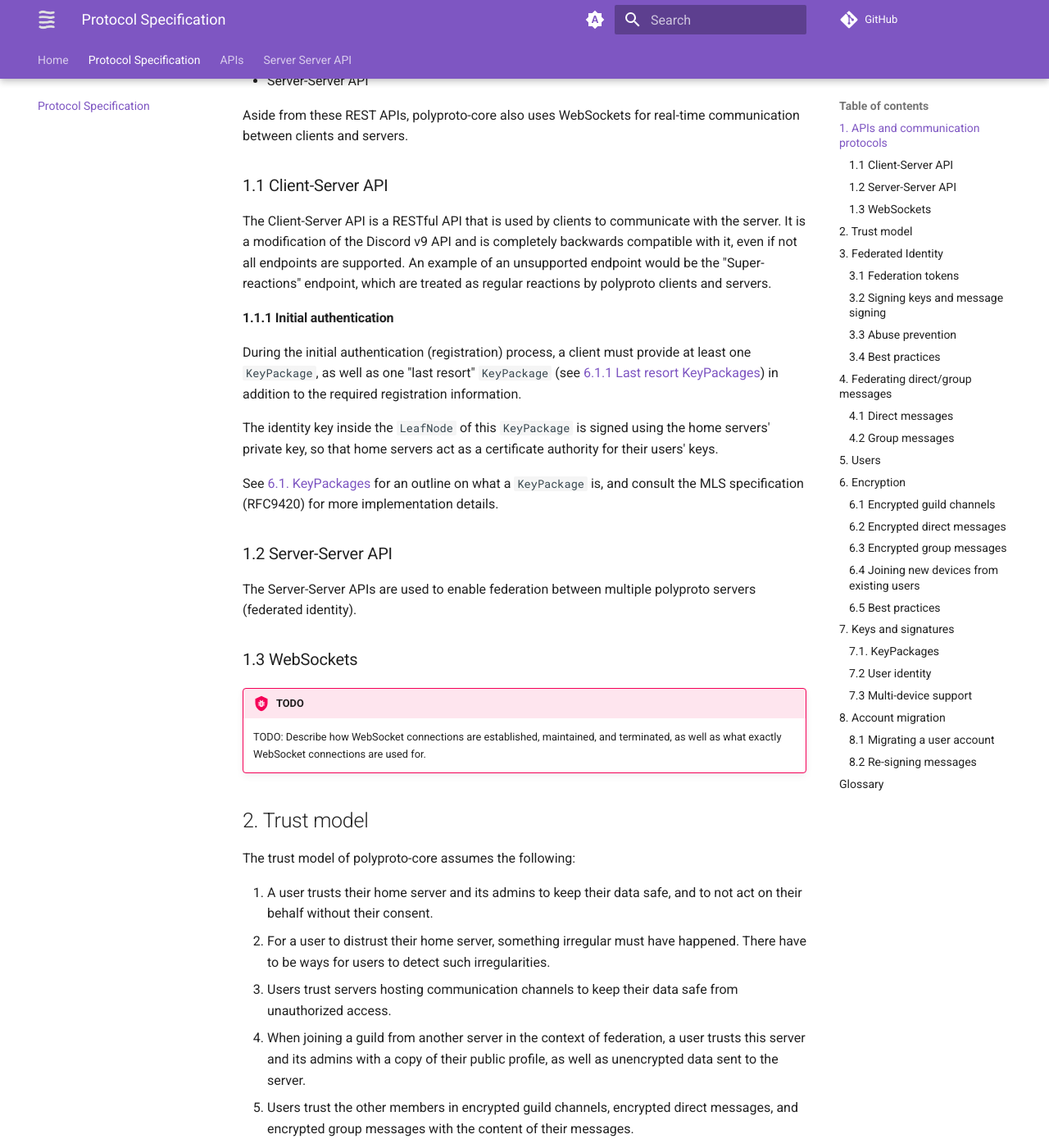
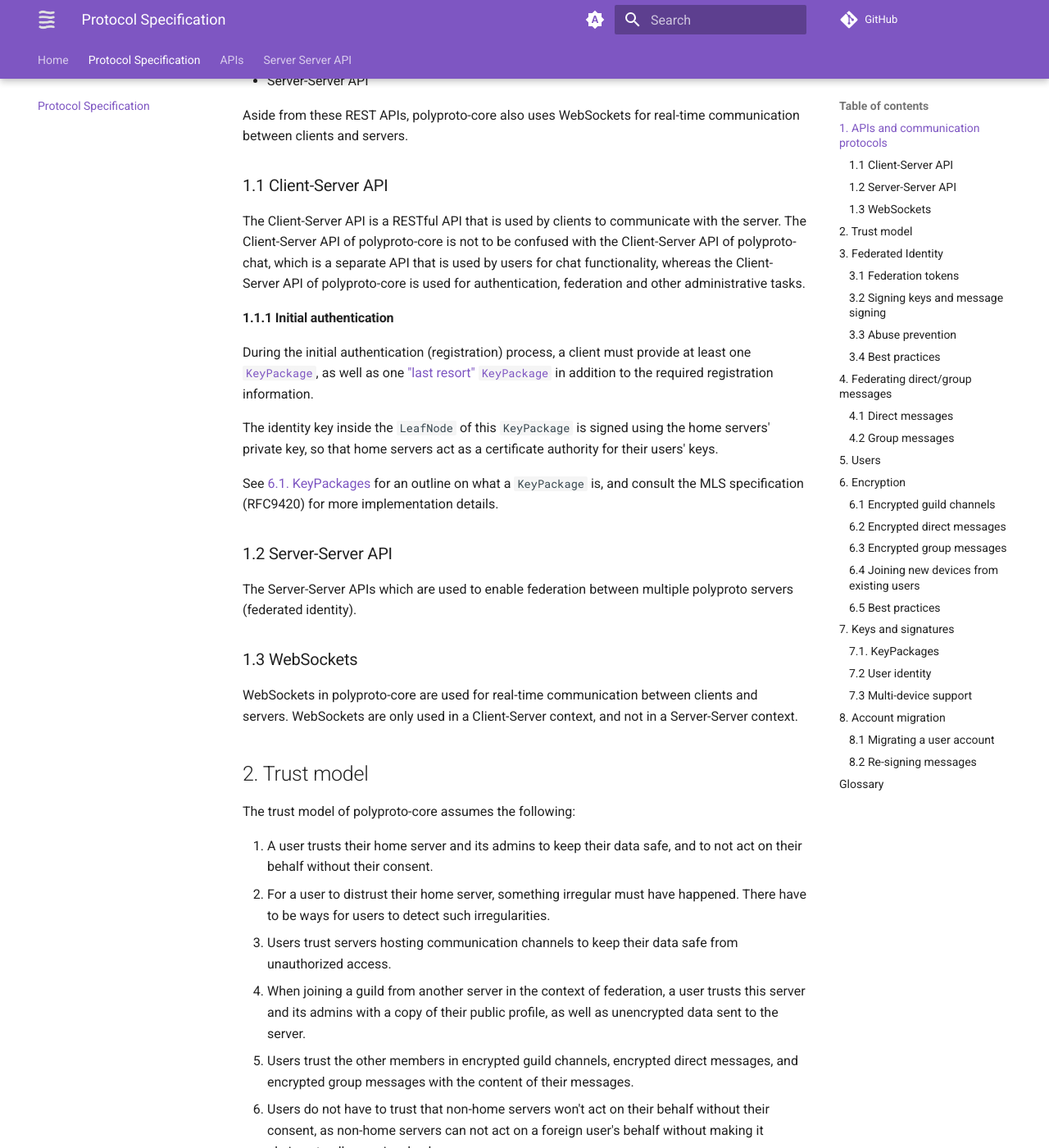
Before and after one commit to polyphony-chat/docs, an MkDocs documentation site: the page built from docs/specification.md, in a window 1280 px wide and 1400 px high, scrolled down 1754 px. Shown: the whole window at 82% size. Built offline with MkDocs 1.6.1 and Material for MkDocs 9.7.7, drawn with Linux system fonts in a browser that asks for light colours; plug-ins that fetch from the network failed and are left out; comment, search, counter and statistics services are not loaded; some of the changed text lies outside the part shown.

Commit message:
Fix TODOs

````diff
--- a/SPECIFICATION.md
+++ b/SPECIFICATION.md
@@ -53,11 +53,11 @@
 
 ### 1.1 Client-Server API
 
-The Client-Server API is a RESTful API that is used by clients to communicate with the server. It is a modification of the Discord v9 API and is completely backwards compatible with it, even if not all endpoints are supported. An example of an unsupported endpoint would be the "Super-reactions" endpoint, which are treated as regular reactions by polyproto clients and servers.
+The Client-Server API is a RESTful API that is used by clients to communicate with the server. The Client-Server API of polyproto-core is not to be confused with the Client-Server API of polyproto-chat, which is a separate API that is used by users for chat functionality, whereas the Client-Server API of polyproto-core is used for authentication, federation and other administrative tasks.
 
 #### 1.1.1 Initial authentication
 
-During the initial authentication (registration) process, a client must provide at least one `KeyPackage`, as well as one "last resort" `KeyPackage` (see [6.1.1 Last resort KeyPackages](#611-last-resort-keypackages)) in addition to the required registration information.
+During the initial authentication (registration) process, a client must provide at least one [`KeyPackage`](#61-keypackages), as well as one ["last resort" `KeyPackage`](#611-last-resort-keypackages) in addition to the required registration information.
 
 The identity key inside the `LeafNode` of this `KeyPackage` is signed using the home servers' private key, so that home servers act as a certificate authority for their users' keys.
 
@@ -65,14 +65,11 @@
 
 ### 1.2 Server-Server API
 
-The Server-Server APIs are used to enable federation between multiple polyproto servers (federated identity).
+The Server-Server APIs which are used to enable federation between multiple polyproto servers (federated identity).
 
 ### 1.3 WebSockets
 
-!!! bug "TODO"
-
-    TODO: Describe how WebSocket connections are established, maintained, and terminated, as well
-    as what exactly WebSocket connections are used for.
+WebSockets in polyproto-core are used for real-time communication between clients and servers. WebSockets are only used in a Client-Server context, and not in a Server-Server context.
 
 ## 2. Trust model
 
@@ -386,11 +383,8 @@
 
 ## 7. Keys and signatures
 
-All keys must be generated using the `EdDSA` signature scheme.
-
-!!! bug "TODO"
-
-    TODO: Specifics?
+It is recommended that keys are to be generated using the `EdDSA` signature scheme, however, other signature schemes may be used as well.
+The MLS protocol used by polyproto-core has a built-in ability to negotiate protocol versions, cipher suites, extensions, credential types, and additional proposal types. For two implementations of polyproto-core to be compatible with each other, they must have overlapping capabilities in these areas.
 
 ### 7.1. KeyPackages
 
@@ -567,11 +561,6 @@
 Re-signing messages mustn't overwrite the old signature. Instead, a new variant of the message must
 be created, which contains the new signature.
 
-!!! bug "TODO"
-
-    TODO: How does this look API wise? E.g., How will it be handled if there are multiple variants for a
-    single message?
-
 ```
 Alice_A                                              Server_C                                                              Alice_B
 |                                                    |                                                                     |
````
Also changed, not shown: other parts of SPECIFICATION.md (+1 -1 lines).
